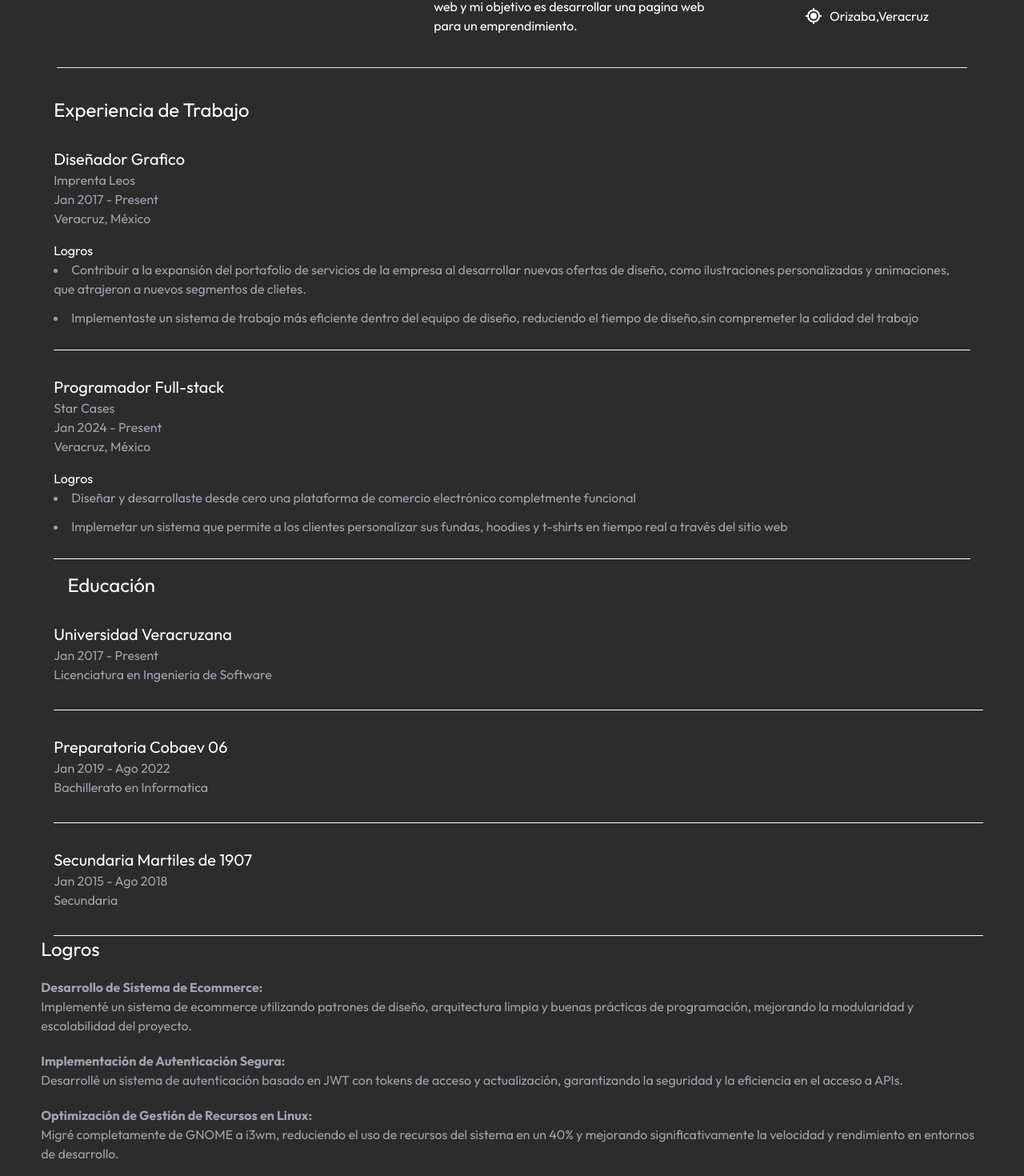
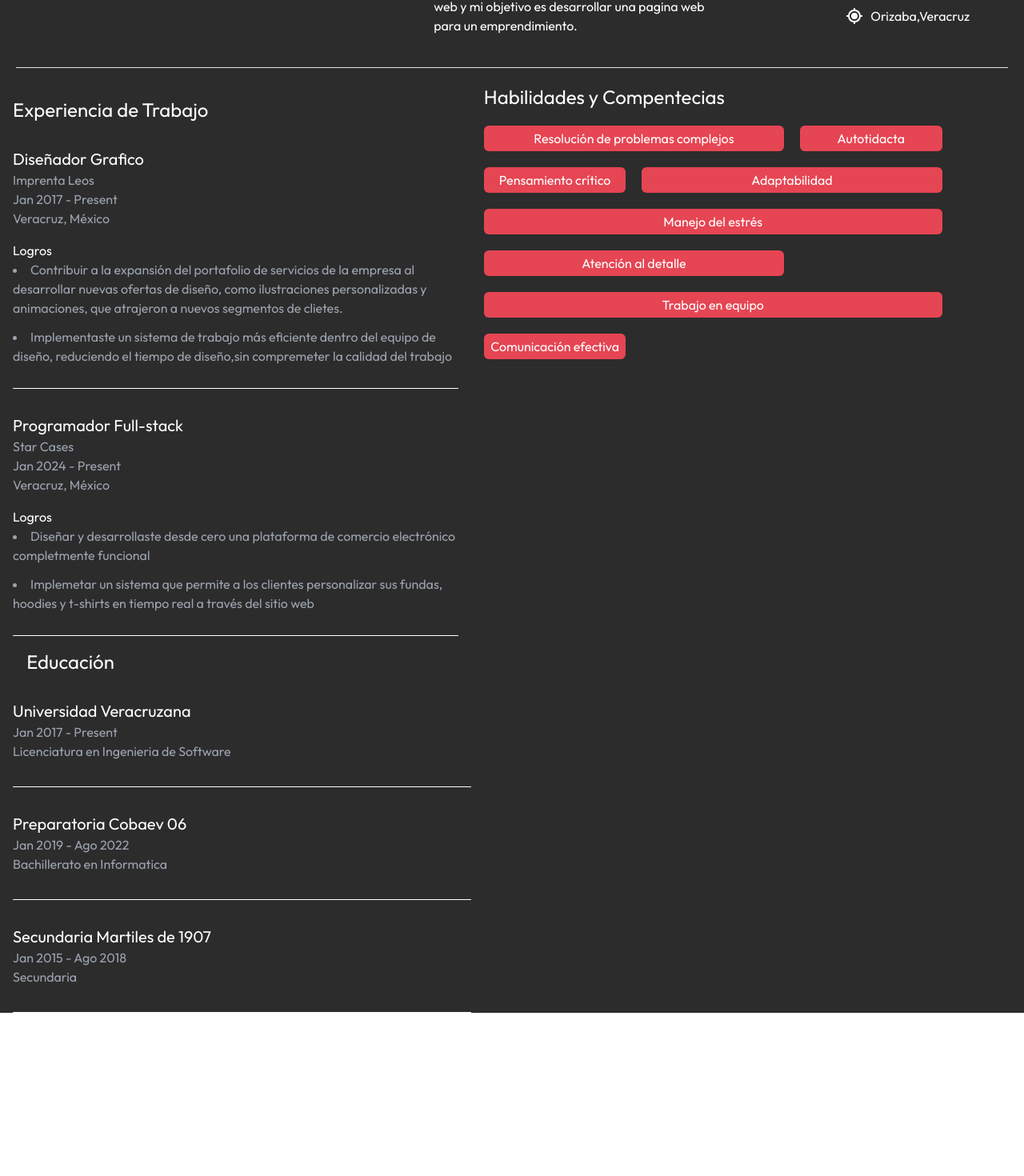
Before and after one commit to Harlock024/Harlock024.github.io, an Angular app: page / in a window 1280 px wide. Shown: the part 208-1678 px from the top of the page at 80% size. After the commit the page ends 1474 px from the top, so only its background shows below. Built offline with nearby package versions, Linux system fonts and the light colour scheme.

Commit message:
Skills (#40)
* feat: skills component added #6

```diff
--- a/src/app/app.component.html
+++ b/src/app/app.component.html
@@ -1,9 +1,12 @@
-
-<main class="flex justify-center bg-[#2c2c2c] text-white">
-    <body class="flex flex-col min-h-screen w-[92%] items-center">
-        <app-header class="w-full"></app-header>
-        <app-work-experience class="w-full"></app-work-experience>
-        <app-education class="w-full"></app-education>
-        <app-archivements class="w-full"></app-archivements>
+<main class="flex flex-col justify-center bg-[#2c2c2c] text-white">
+    <app-header class="w-full"></app-header>
+    <body class="grid grid-cols-2 w-[92%]">
+        <div>
+            <app-work-experience class="w-full"></app-work-experience>
+            <app-education class="w-full"></app-education>
+        </div>
+        <div>
+            <app-skill class="w-full"></app-skill>
+        </div>
     </body>
 </main>
--- a/src/app/app.component.ts
+++ b/src/app/app.component.ts
@@ -4,9 +4,8 @@ import { Component } from "@angular/core";
 import { HeaderComponent } from "./Components/header/header.component";
 import { WorkExperienceComponent } from "./Components/work-experience/work-experience.component";
 import { EducationComponent } from "./Components/education/education.component";
+import { SkillComponent } from "./Components/skill/skill.component";
 import { ArchivementsComponent } from "./Components/archivements/archivements.component";
-import { SkillComponent } from "./Components/skill/skill.component";
-
 
 @Component({
   selector: "app-root",
```
